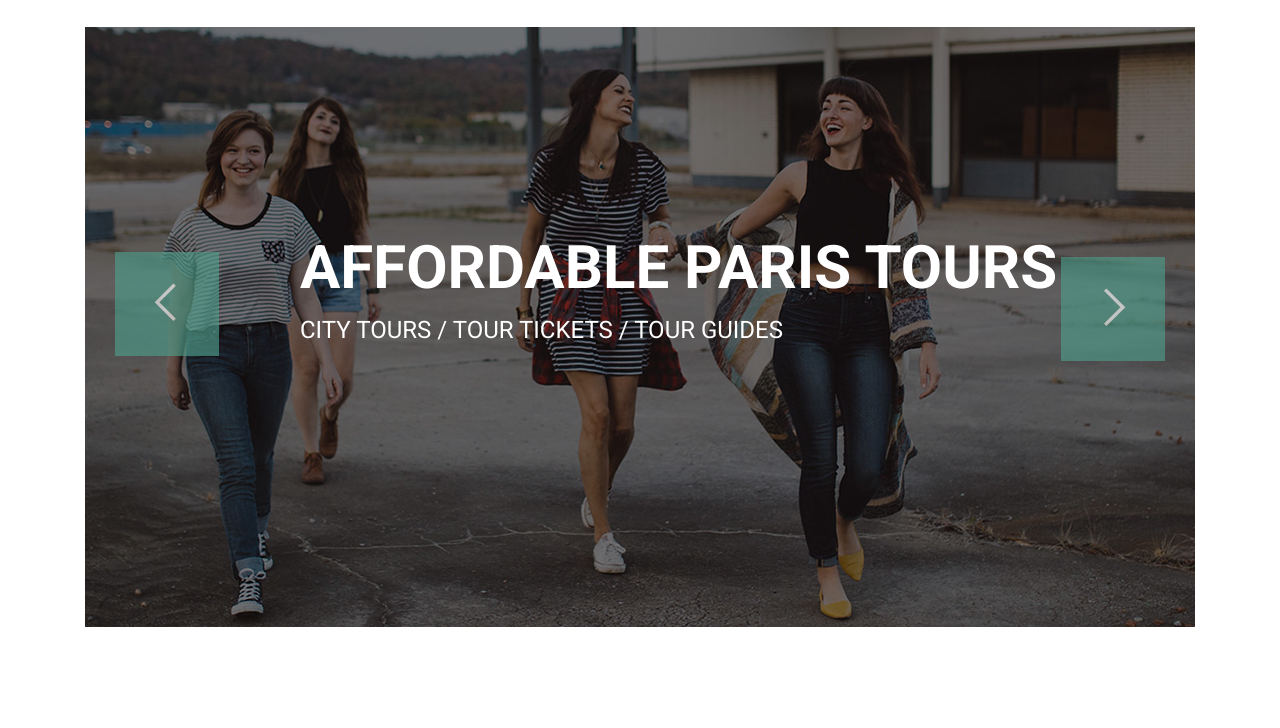
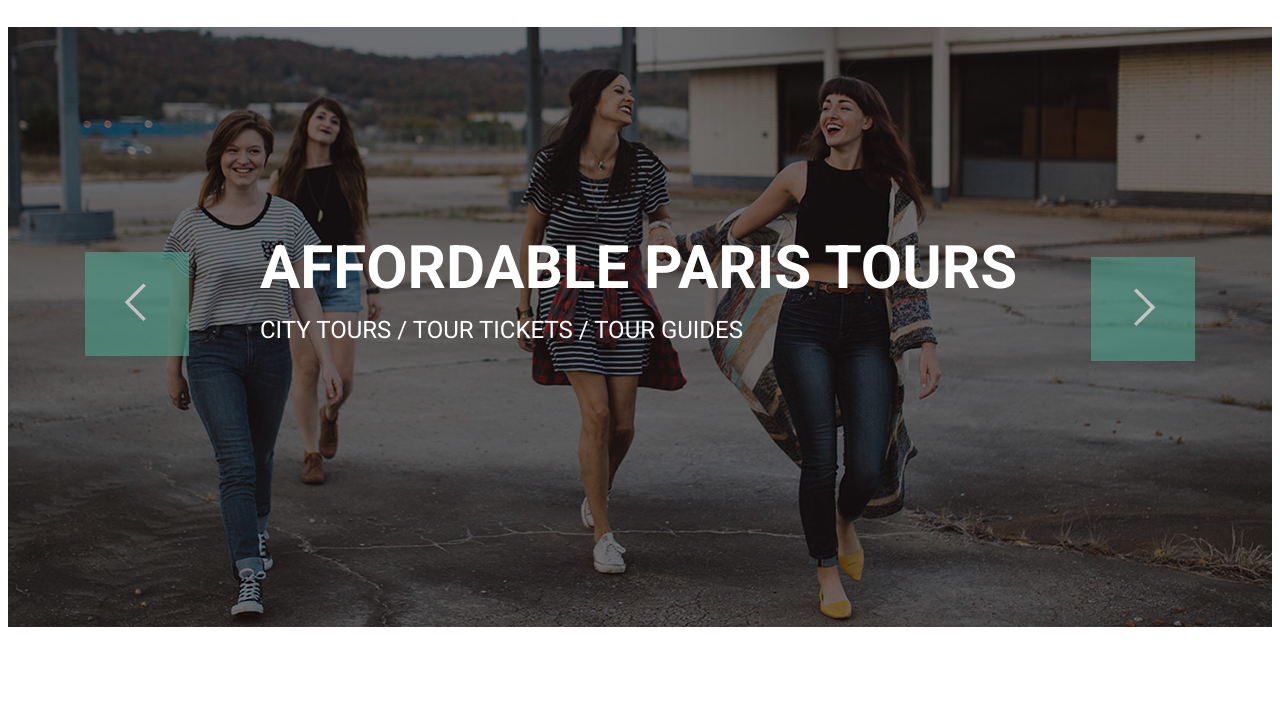
Before and after one commit to MellYu/goit-fe3-course, a plain HTML site: page module-05/index.html in a window 1280 px wide. Shown: the part 72-800 px from the top of the page. Drawn offline with nearby package versions, Linux system fonts and the light colour scheme.

Commit message:
changed bc-images

```diff
--- a/module-05/css/style.css
+++ b/module-05/css/style.css
@@ -73,24 +73,15 @@ float: left;
 .offers{
     display: block;
     height: 600px;
-    position: relative;
     background-image: url(../img/bc-img2.png);
     background-size: cover;
     background-position: center;
 }
-/* .offers-image{
+.offers-menu{
+    display: block;
+    content: '';
     position: relative;
-    padding: 0;
-    height: 600px;
-    width: 1110px;
-    background-size: cover;
-} */
-/* .image-bc{
-    opacity: 0.522;
-    position: absolute;
-    top: 0;
-    left: 0;
-} */
+}
 .offer-title{
     display: block;
     margin: 0;
@@ -104,7 +95,7 @@ float: left;
     color: #ffffff;
     position: absolute;
     top: 193px;
-    left: 215px;
+    left: 175px;
 }
 .offer-menu{
     display: block;
@@ -129,7 +120,6 @@ float: left;
 .less{
     position: absolute;
     top: 225px;
-    left: 30px;
     margin: 0;
     padding: 0;
     color: #ffffff;
@@ -139,7 +129,7 @@ float: left;
 .more{
     position: absolute;
     top: 230px;
-    right: 30px;
+    right: 0px;
     margin: 0;
     color: #ffffff;
     font-family: "Pe 7 icon";
--- a/module-05/index.html
+++ b/module-05/index.html
@@ -23,11 +23,8 @@
         </nav>
     </header>
     <main class="basis">
-        <section class="offers container">
-            <!-- <p class="offers-image">
-            <img src="img/basic-image.jpg" alt="some offers">
-        <img class="image-bc" src="img/image-bc.jpg" alt="black-cackground">
-        </p> -->
+        <section class="offers">
+        <span class="offers-menu container">
             <h2 class="offer-title">
                 AFFORDABLE PARIS TOURS
                 <p class="offer-menu">
@@ -36,6 +33,7 @@
             </h2>
             <p class="icon less">&#xe686</p>
             <p class="icon more">&#xe684</p>
+        </span>
         </section>
         <section class="Collection container">
             <h2 class="collection-title">
```
